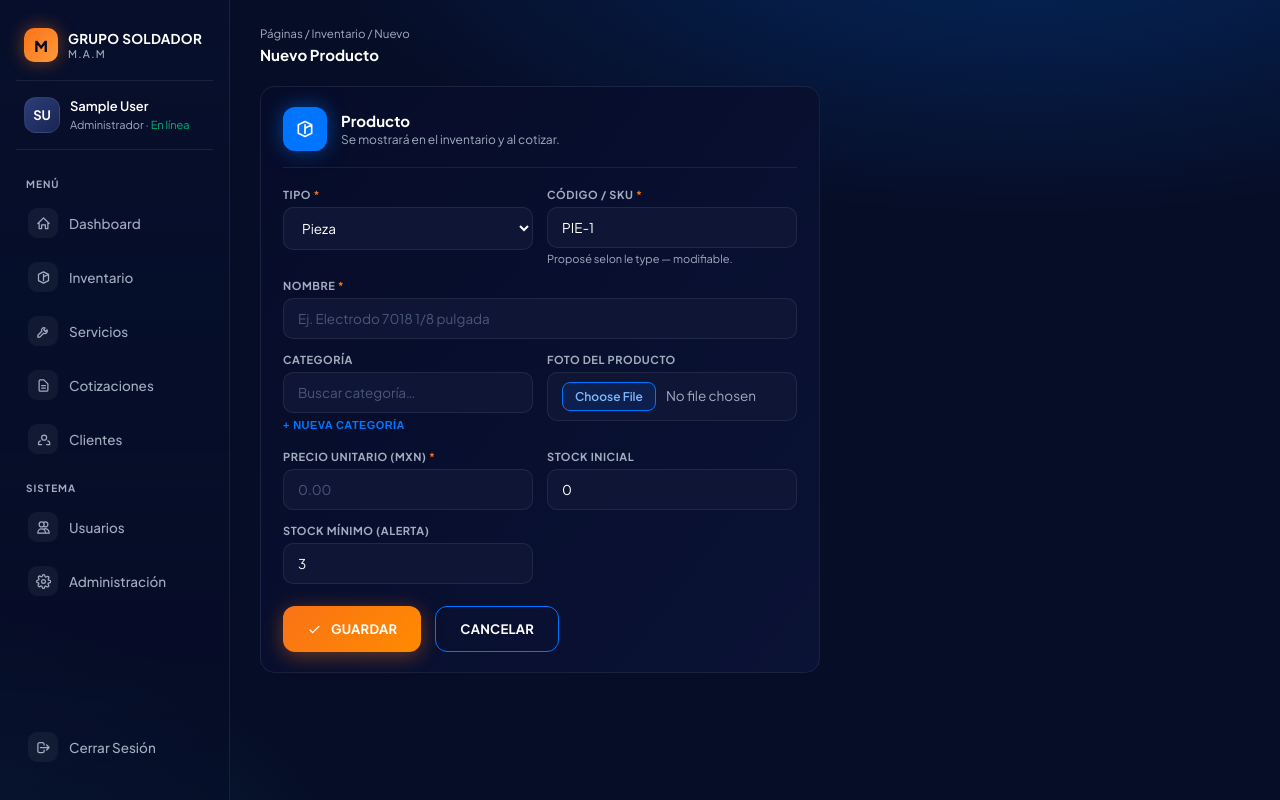
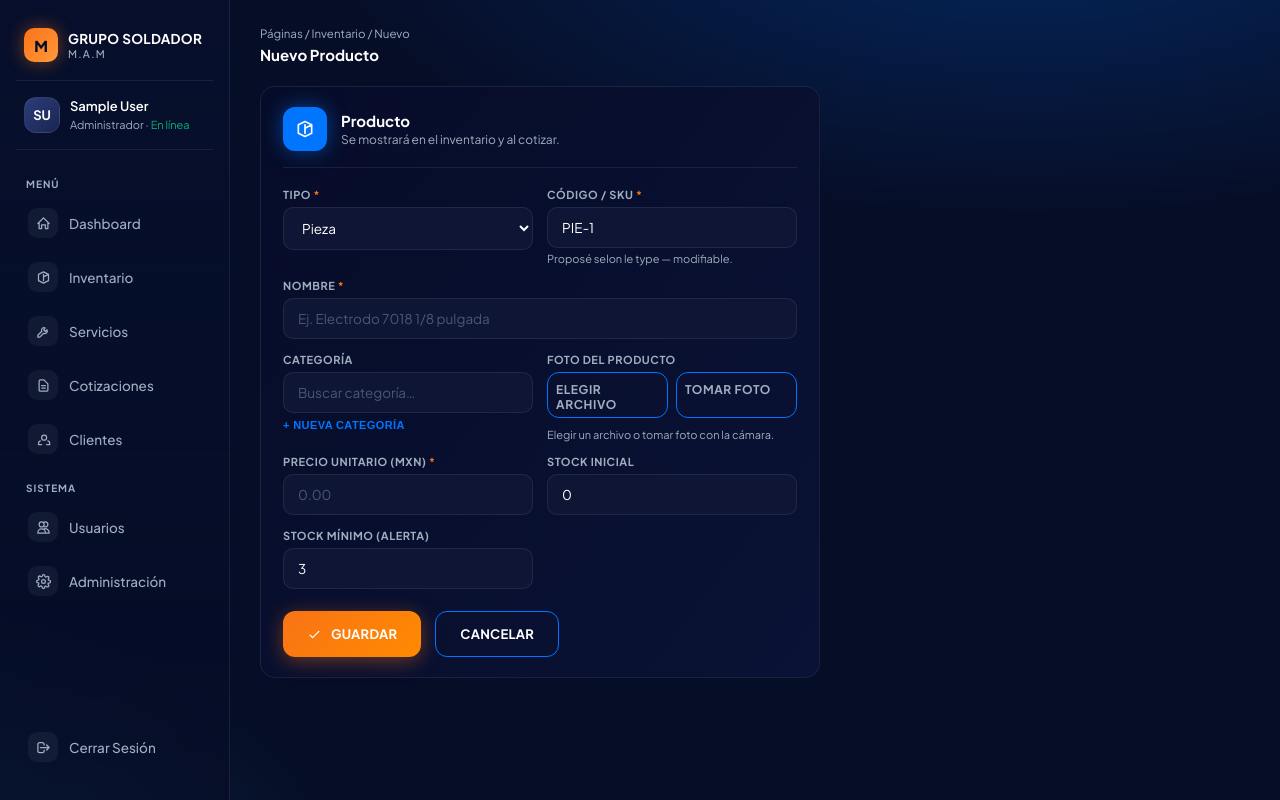
Before and after one commit to alu222410833-pixel/grupo-soldador, a Django app: page /inventario/nuevo/ in a window 1280 px wide. Run offline with Django 5.2, Linux system fonts and the light colour scheme; the visitor is signed in with stand-in values (Sample User, id 1); data that the repository does not hold is empty.

Commit message:
Foto del producto: botones Elegir archivo / Tomar foto (capture=environment) con nombre de archivo
Co-Authored-By: Devin AI <158243242+devin-ai-integration[bot]@users.noreply.github.com>

```diff
--- a/taller/views.py
+++ b/taller/views.py
@@ -190,7 +190,7 @@ def producto_nuevo(request):
                 precio_unitario=precio,
                 stock=int(stock) if stock.isdigit() else 0,
                 stock_minimo=int(stock_min) if stock_min.isdigit() else 3,
-                imagen=request.FILES.get("imagen"),
+                imagen=request.FILES.get("imagen") or request.FILES.get("imagen_camara"),
             )
             messages.success(request, f"Producto {codigo} registrado.")
             return redirect("inventario")
--- a/templates/taller/producto_form.html
+++ b/templates/taller/producto_form.html
@@ -50,7 +50,13 @@
       </div>
       <div class="field">
         <label>Foto del producto</label>
-        <input type="file" name="imagen" accept="image/*">
+        <div style="display:flex;gap:8px">
+          <input type="file" id="img-file" name="imagen" accept="image/*" hidden>
+          <label for="img-file" class="btn btn-outline" style="flex:1;justify-content:center;font-size:12px;padding:9px 8px">Elegir archivo</label>
+          <input type="file" id="img-cam" name="imagen_camara" accept="image/*" capture="environment" hidden>
+          <label for="img-cam" class="btn btn-outline" style="flex:1;justify-content:center;font-size:12px;padding:9px 8px">Tomar foto</label>
+        </div>
+        <p class="muted" id="img-name" style="margin:4px 0 0;font-size:11px">Elegir un archivo o tomar foto con la cámara.</p>
       </div>
       <div class="field">
         <label>Precio unitario (MXN) <span class="req">*</span></label>
@@ -113,6 +119,12 @@
   inpCat.addEventListener('input', () => { hidCat.value = ''; pintarLista(inpCat.value); });
   inpCat.addEventListener('blur', () => setTimeout(() => listaCat.style.display = 'none', 150));
 
+  const imgFile = document.getElementById('img-file');
+  const imgCam = document.getElementById('img-cam');
+  const imgName = document.getElementById('img-name');
+  imgFile.addEventListener('change', () => { if (imgFile.files[0]) { imgCam.value = ''; imgName.textContent = imgFile.files[0].name; } });
+  imgCam.addEventListener('change', () => { if (imgCam.files[0]) { imgFile.value = ''; imgName.textContent = imgCam.files[0].name; } });
+
   const btnNewCat = document.getElementById('btn-newcat');
   const zoneCat = document.getElementById('newcat');
   const inpNomCat = document.getElementById('nc-nombre');
```
